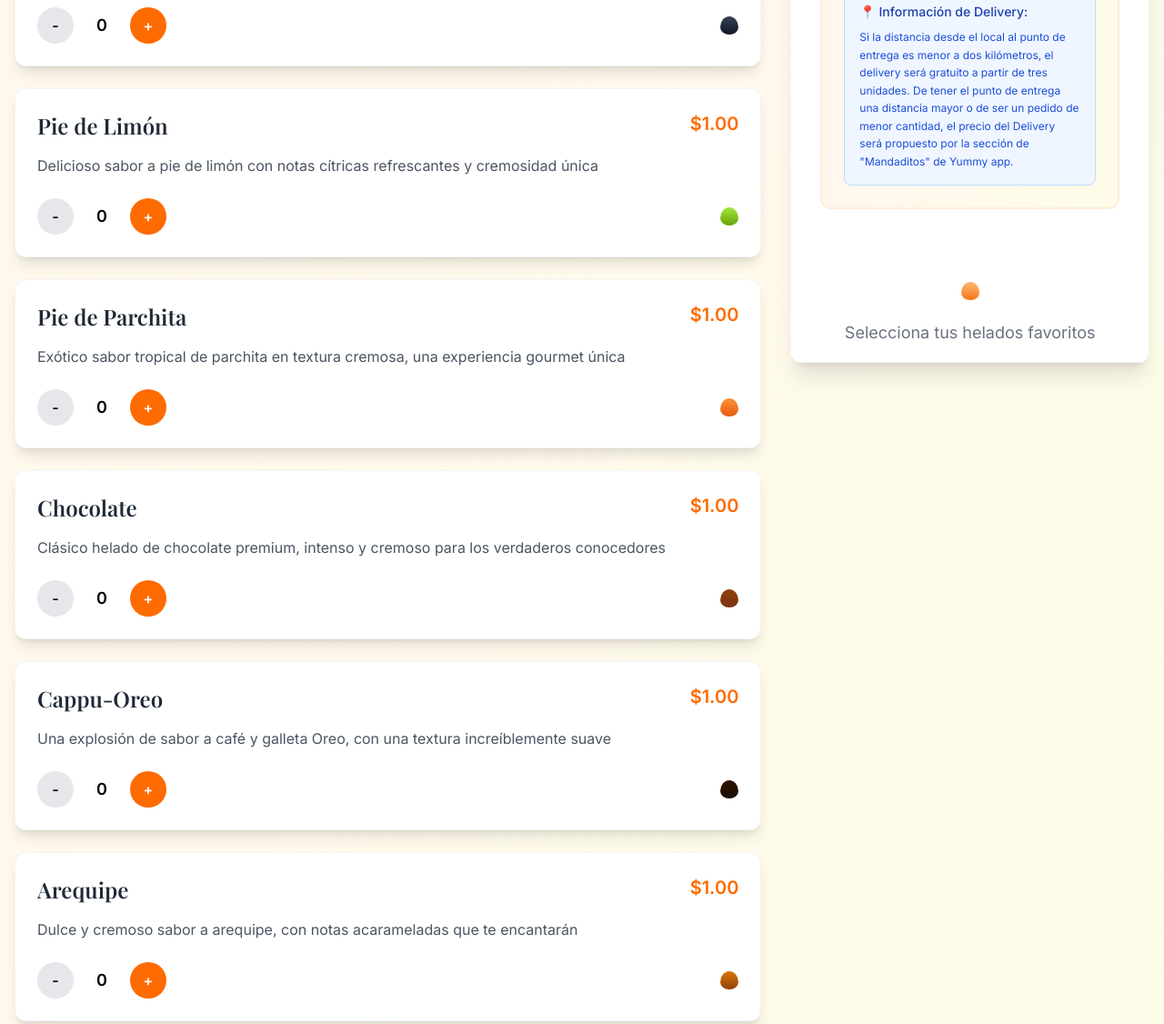
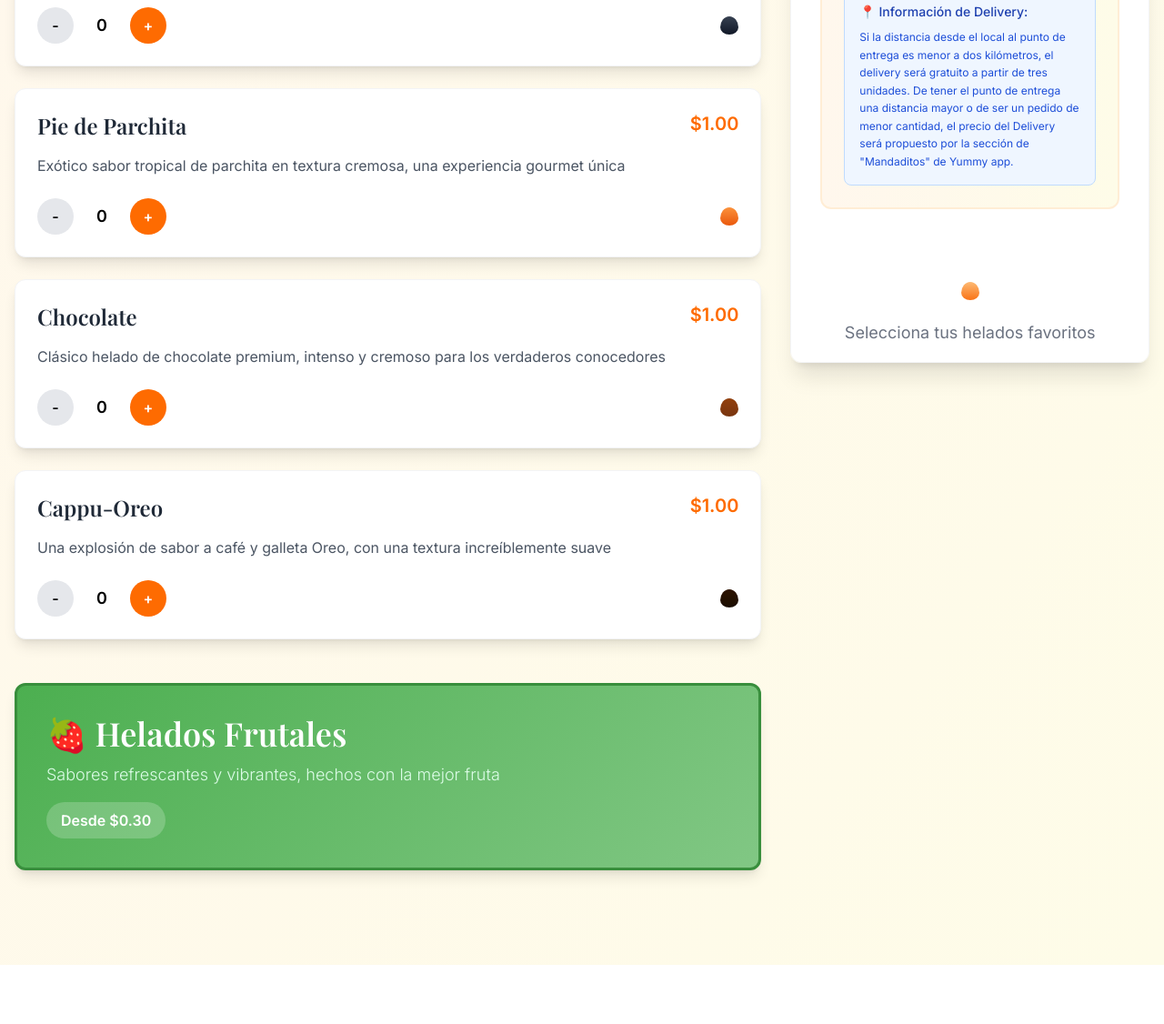
Before and after one commit to Toppays/Toppymenu, a plain HTML site: page index.html in a window 1280 px wide. Shown: the part 663-1789 px from the top of the page at 91% size. After the commit the page ends 1724 px from the top, so only its background shows below. Drawn offline with nearby package versions, Linux system fonts and the light colour scheme.

Commit message:
Update index.html

```diff
--- a/index.html
+++ b/index.html
@@ -144,18 +144,18 @@
         let selectedDeliveryMethod = null;
 
         // ** Tasa del día BCV **
-        const bcvRate = 183.14; // Por favor, cámbialo al valor actual del día
+        const bcvRate = 185.40; // Por favor, cámbialo al valor actual del día
 
         // ** INVENTARIO DE HELADOS **
         // Si el `stock` es 1 o 0, el sabor no se mostrará en el menú.
         const inventory = {
             cremosos: {
                 oreo: { name: 'Oreo', description: 'Cremoso helado con trozos de galleta Oreo, perfecto equilibrio entre dulce y crujiente', price: 1.00, stock: 12, shapeColor: 'bg-gradient-to-b from-gray-700 to-gray-900' },
-                pielimon: { name: 'Pie de Limón', description: 'Delicioso sabor a pie de limón con notas cítricas refrescantes y cremosidad única', price: 1.00, stock: 11, shapeColor: 'bg-gradient-to-b from-lime-400 to-lime-600' },
+                pielimon: { name: 'Pie de Limón', description: 'Delicioso sabor a pie de limón con notas cítricas refrescantes y cremosidad única', price: 1.00, stock: 0, shapeColor: 'bg-gradient-to-b from-lime-400 to-lime-600' },
                 pieparchita: { name: 'Pie de Parchita', description: 'Exótico sabor tropical de parchita en textura cremosa, una experiencia gourmet única', price: 1.00, stock: 6, shapeColor: 'bg-gradient-to-b from-orange-400 to-orange-600' },
                 chocolate: { name: 'Chocolate', description: 'Clásico helado de chocolate premium, intenso y cremoso para los verdaderos conocedores', price: 1.00, stock: 6, shapeColor: 'bg-gradient-to-b from-amber-800 to-amber-900' },
                 cappuoreo: { name: 'Cappu-Oreo', description: 'Una explosión de sabor a café y galleta Oreo, con una textura increíblemente suave', price: 1.00, stock: 6, shapeColor: 'bg-gradient-to-b from-[#2D1300] to-[#1A0D00]' },
-                arequipe: { name: 'Arequipe', description: 'Dulce y cremoso sabor a arequipe, con notas acarameladas que te encantarán', price: 1.00, stock: 15, shapeColor: 'bg-gradient-to-b from-amber-600 to-amber-800' }
+                arequipe: { name: 'Arequipe', description: 'Dulce y cremoso sabor a arequipe, con notas acarameladas que te encantarán', price: 1.00, stock: 0, shapeColor: 'bg-gradient-to-b from-amber-600 to-amber-800' }
             },
             frutales: {
                 parchita: { name: 'Parchita', description: 'Helado frutal de parchita, con sabor intenso y ácido, perfecto para refrescar', price: 0.65, stock: 0, shapeColor: 'bg-gradient-to-b from-yellow-400 to-orange-500' },
```
